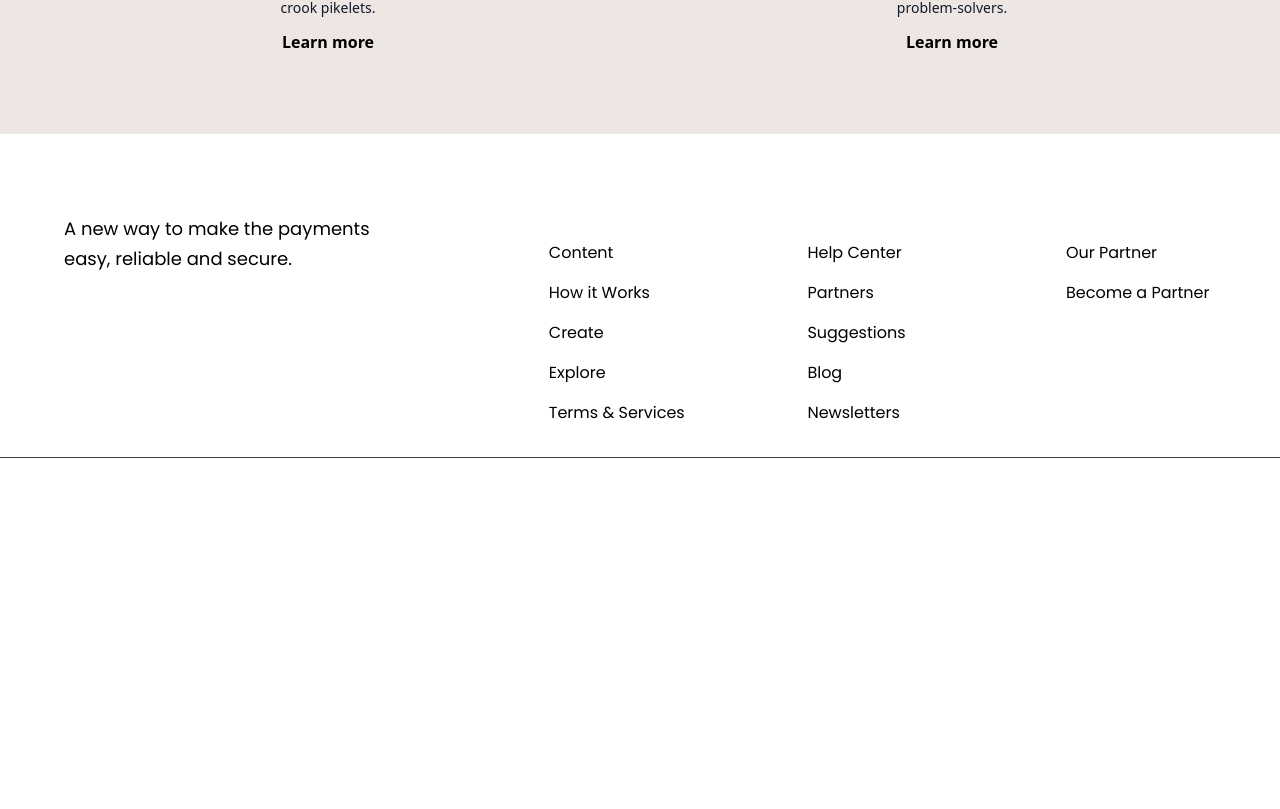
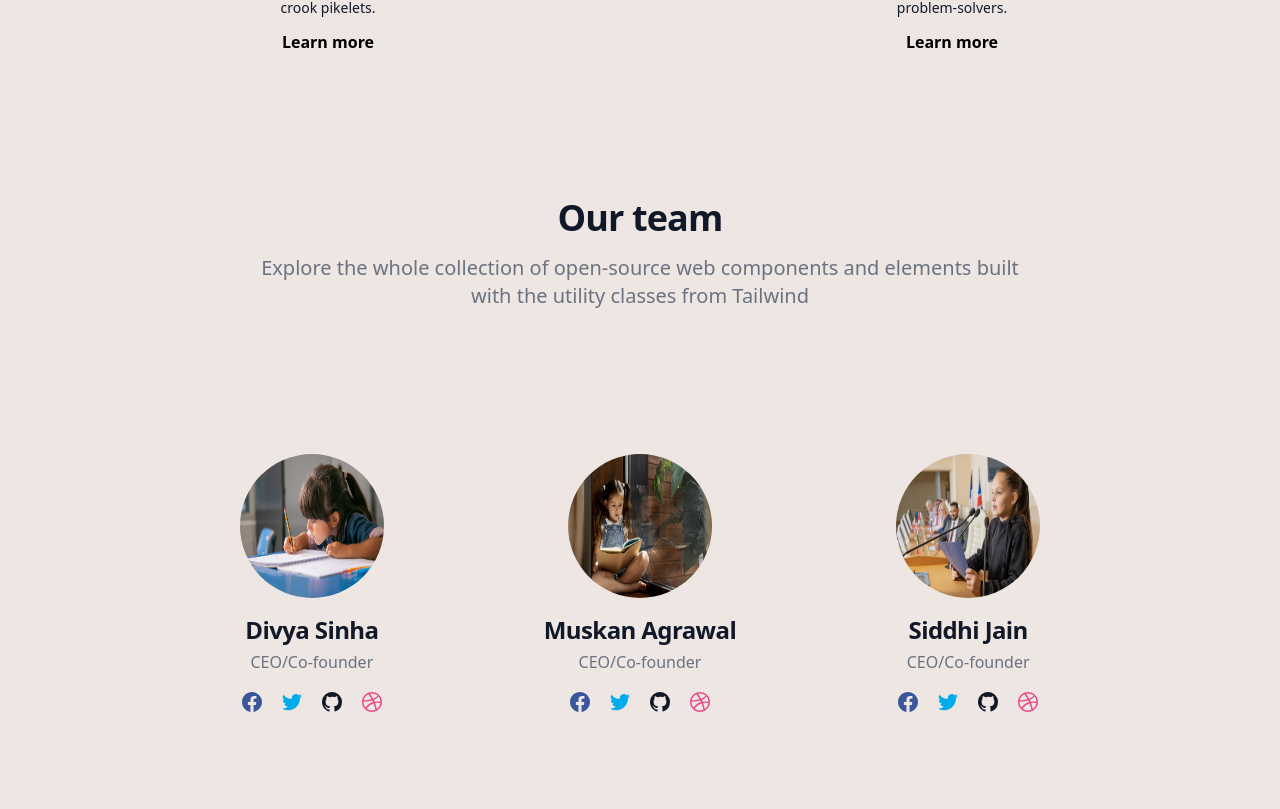
Before and after one commit to siddhijain2/copyIshaan, a React (Create React App) app: page / in a window 1280 px wide. Shown: the part 2351-3160 px from the top of the page. Before the commit the page ends 2924 px from the top, so only its background shows below. Built offline with nearby package versions, Linux system fonts and the light colour scheme.

Commit message:
Added Team Page

```diff
--- /dev/null
+++ b/src/components/Hero/Team.jsx
@@ -0,0 +1,39 @@
+import React from 'react'
+
+const TeamCard = ({ icon, title }) => {
+  return (
+
+          <div class="text-center text-gray-500 dark:text-gray-400 p-20">
+              <img class="mx-auto mb-4 w-36 h-36 rounded-full" src={icon} alt={title}></img>
+              <h3 class="mb-1 text-2xl font-bold tracking-tight text-gray-900 dark:text-white">
+                  <a href="#">{title}</a>
+              </h3>
+              <p>CEO/Co-founder</p>
+              <ul class="flex justify-center mt-4 space-x-4">
+                  <li>
+                      <a href="#" class="text-[#39569c] hover:text-gray-900 dark:hover:text-white">
+                          <svg class="w-6 h-6" fill="currentColor" viewBox="0 0 24 24" aria-hidden="true"><path fill-rule="evenodd" d="M22 12c0-5.523-4.477-10-10-10S2 6.477 2 12c0 4.991 3.657 9.128 8.438 9.878v-6.987h-2.54V12h2.54V9.797c0-2.506 1.492-3.89 3.777-3.89 1.094 0 2.238.195 2.238.195v2.46h-1.26c-1.243 0-1.63.771-1.63 1.562V12h2.773l-.443 2.89h-2.33v6.988C18.343 21.128 22 16.991 22 12z" clip-rule="evenodd" /></svg>
+                      </a>
+                  </li>
+                  <li>
+                      <a href="#" class="text-[#00acee] hover:text-gray-900 dark:hover:text-white">
+                          <svg class="w-6 h-6" fill="currentColor" viewBox="0 0 24 24" aria-hidden="true"><path d="M8.29 20.251c7.547 0 11.675-6.253 11.675-11.675 0-.178 0-.355-.012-.53A8.348 8.348 0 0022 5.92a8.19 8.19 0 01-2.357.646 4.118 4.118 0 001.804-2.27 8.224 8.224 0 01-2.605.996 4.107 4.107 0 00-6.993 3.743 11.65 11.65 0 01-8.457-4.287 4.106 4.106 0 001.27 5.477A4.072 4.072 0 012.8 9.713v.052a4.105 4.105 0 003.292 4.022 4.095 4.095 0 01-1.853.07 4.108 4.108 0 003.834 2.85A8.233 8.233 0 012 18.407a11.616 11.616 0 006.29 1.84" /></svg>
+                      </a>
+                  </li>
+                  <li>
+                      <a href="#" class="text-gray-900 hover:text-gray-900 dark:hover:text-white dark:text-gray-300">
+                          <svg class="w-6 h-6" fill="currentColor" viewBox="0 0 24 24" aria-hidden="true"><path fill-rule="evenodd" d="M12 2C6.477 2 2 6.484 2 12.017c0 4.425 2.865 8.18 6.839 9.504.5.092.682-.217.682-.483 0-.237-.008-.868-.013-1.703-2.782.605-3.369-1.343-3.369-1.343-.454-1.158-1.11-1.466-1.11-1.466-.908-.62.069-.608.069-.608 1.003.07 1.531 1.032 1.531 1.032.892 1.53 2.341 1.088 2.91.832.092-.647.35-1.088.636-1.338-2.22-.253-4.555-1.113-4.555-4.951 0-1.093.39-1.988 1.029-2.688-.103-.253-.446-1.272.098-2.65 0 0 .84-.27 2.75 1.026A9.564 9.564 0 0112 6.844c.85.004 1.705.115 2.504.337 1.909-1.296 2.747-1.027 2.747-1.027.546 1.379.202 2.398.1 2.651.64.7 1.028 1.595 1.028 2.688 0 3.848-2.339 4.695-4.566 4.943.359.309.678.92.678 1.855 0 1.338-.012 2.419-.012 2.747 0 .268.18.58.688.482A10.019 10.019 0 0022 12.017C22 6.484 17.522 2 12 2z" clip-rule="evenodd" /></svg>
+                      </a>
+                  </li>
+                  <li>
+                      <a href="#" class="text-[#ea4c89] hover:text-gray-900 dark:hover:text-white">
+                          <svg class="w-6 h-6" fill="currentColor" viewBox="0 0 24 24" aria-hidden="true"><path fill-rule="evenodd" d="M12 2C6.48 2 2 6.48 2 12s4.48 10 10 10c5.51 0 10-4.48 10-10S17.51 2 12 2zm6.605 4.61a8.502 8.502 0 011.93 5.314c-.281-.054-3.101-.629-5.943-.271-.065-.141-.12-.293-.184-.445a25.416 25.416 0 00-.564-1.236c3.145-1.28 4.577-3.124 4.761-3.362zM12 3.475c2.17 0 4.154.813 5.662 2.148-.152.216-1.443 1.941-4.48 3.08-1.399-2.57-2.95-4.675-3.189-5A8.687 8.687 0 0112 3.475zm-3.633.803a53.896 53.896 0 013.167 4.935c-3.992 1.063-7.517 1.04-7.896 1.04a8.581 8.581 0 014.729-5.975zM3.453 12.01v-.26c.37.01 4.512.065 8.775-1.215.25.477.477.965.694 1.453-.109.033-.228.065-.336.098-4.404 1.42-6.747 5.303-6.942 5.629a8.522 8.522 0 01-2.19-5.705zM12 20.547a8.482 8.482 0 01-5.239-1.8c.152-.315 1.888-3.656 6.703-5.337.022-.01.033-.01.054-.022a35.318 35.318 0 011.823 6.475 8.4 8.4 0 01-3.341.684zm4.761-1.465c-.086-.52-.542-3.015-1.659-6.084 2.679-.423 5.022.271 5.314.369a8.468 8.468 0 01-3.655 5.715z" clip-rule="evenodd" /></svg>
+                      </a>
+                  </li>
+              </ul>
+          </div>
+
+  );
+};
+
+export default TeamCard;
--- a/src/constants/index.js
+++ b/src/constants/index.js
@@ -38,6 +38,30 @@ export const games = [
     id: "game-3",
     icon: Speakwise,
      title: "Speakwise",
+    content:
+      "Learn public speaking by improving oration skills like fluency, confidence and voice modulation.",
+  },
+];
+
+export const members = [
+  {
+    id: "member-1",
+    icon: kalamkaari,
+    title: "Divya Sinha",
+    content:
+      "Learn to recognize words and letters by reading and writing it.Get instant feedback on accuracy and speed.",
+  },
+  {
+    id: "member-2",
+    icon: Enuncify,
+    title: "Muskan Agrawal",
+    content:
+      "Learn to understand the context of the sentences by speaking with correct sentiment and pronunciation.",
+  },
+  {
+    id: "member-3",
+    icon: Speakwise,
+     title: "Siddhi Jain",
     content:
       "Learn public speaking by improving oration skills like fluency, confidence and voice modulation.",
   },
--- a/src/pages/Home.jsx
+++ b/src/pages/Home.jsx
@@ -1,9 +1,10 @@
-import '../App.css';
-import Card from '../components/Hero/GameCard';
+import "../App.css";
+import Card from "../components/Hero/GameCard";
+import TeamCard from "../components/Hero/Team";
 import styles from "../style";
-import { games } from '../constants';
-import Hero from '../components/Hero/Hero';
-import {FeatureCard} from '../components/Hero/FeatureCard';
+import { games, members } from "../constants";
+import Hero from "../components/Hero/Hero";
+import { FeatureCard } from "../components/Hero/FeatureCard";
 
 function Home() {
   return (
@@ -23,7 +24,26 @@ function Home() {
           ))}
         </div>
       </div>
-    <FeatureCard/>
+      <FeatureCard />
+      <div class={`${styles.boxWidth} `}>
+          <div class="py-8 px-4 mx-auto max-w-screen-xl text-center lg:py-16 lg:px-6 ">
+            <div class="mx-auto mb-8 max-w-screen-sm lg:mb-16">
+              <h2 class="mb-4 text-4xl tracking-tight font-extrabold text-gray-900 dark:text-white">
+                Our team
+              </h2>
+              <p class="font-light text-gray-500 sm:text-xl dark:text-gray-400">
+                Explore the whole collection of open-source web components and
+                elements built with the utility classes from Tailwind
+              </p>
+            </div>
+            <div class="flex flex-wrap items-stretch -mx-4 justify-center">
+            {members.map((member, index) => (
+              <TeamCard key={member.id} {...member} index={index} />
+            ))}
+            </div>
+
+          </div>
+      </div>
     </>
   );
 }
```
Lines whose indentation alone changed are shown as unchanged.
